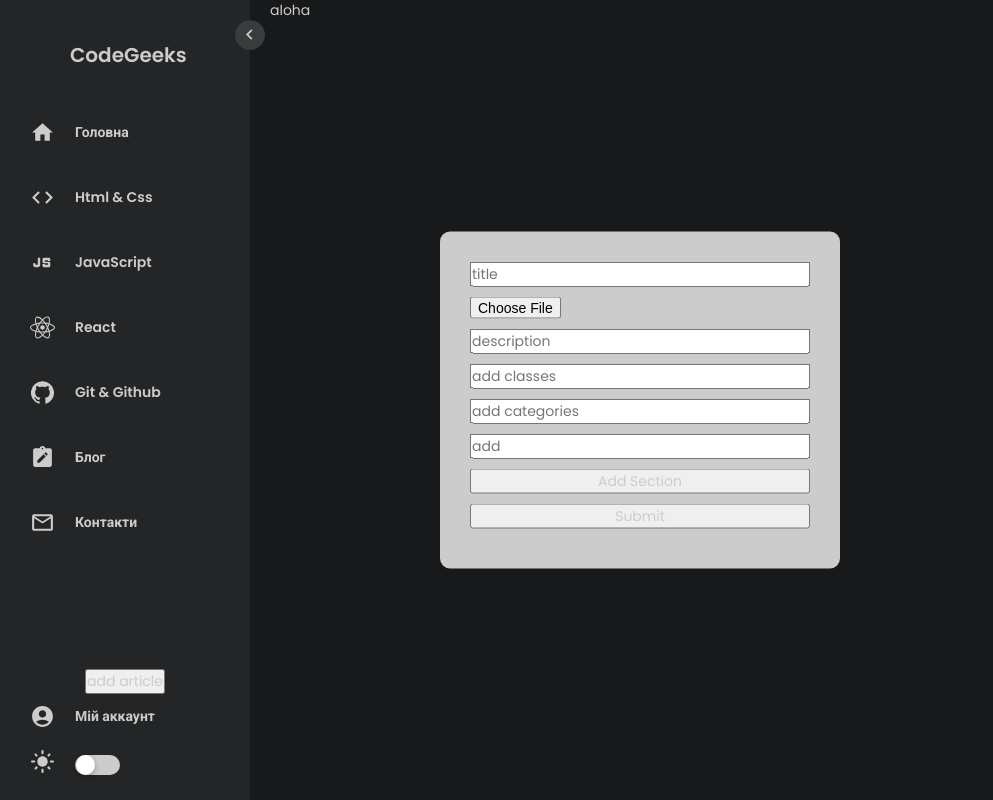
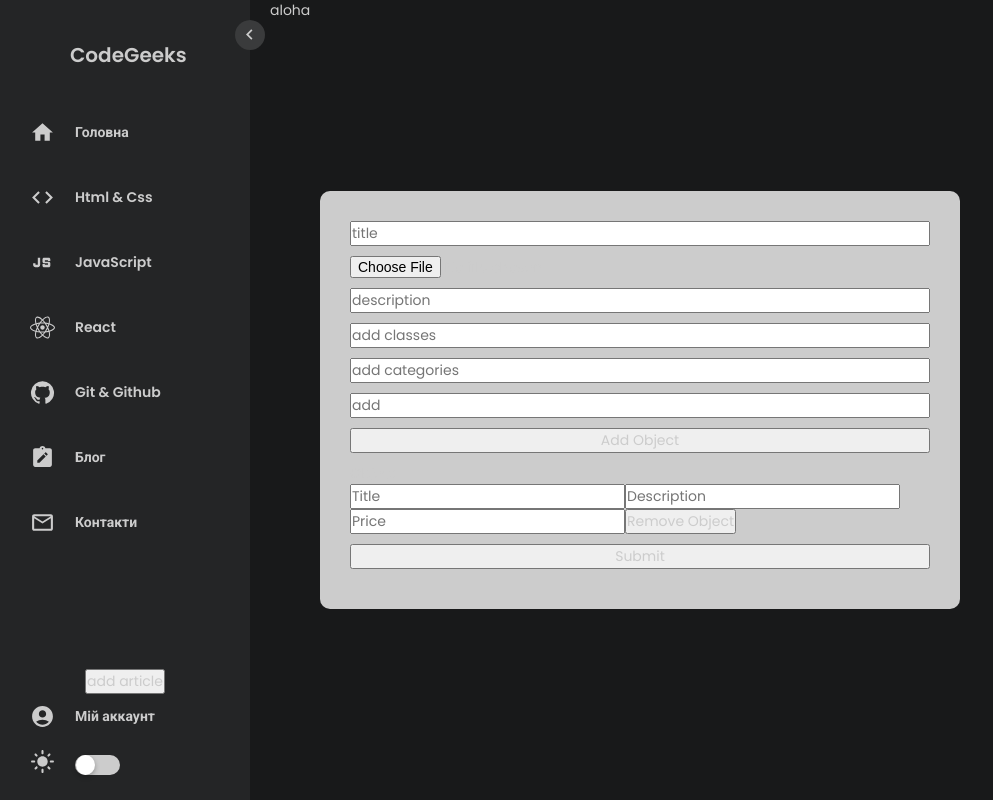
Before and after one commit to Dychkevych90/dev_portal, a React (Create React App) app: page / in a window 1280 px wide. Shown: the whole page, without its empty margins (0-993 px from the left). Built offline with nearby package versions, Linux system fonts and the light colour scheme.

Commit message:
test creator modal second option

```diff
--- a/src/components/modals/articleCreator.js
+++ b/src/components/modals/articleCreator.js
@@ -10,11 +10,11 @@ const AddBlock = () => {
     id: 0,
     title: '',
     description: '',
-    created_date: new Date().toISOString(),
-    content: [
-      { small_title: '' },
-    ],
+    price: 0,
   } );
+  // const [ showInputs, setShowInputs ] = useState( false );
+  const [ inputSets, setInputSets ] = useState( [ {} ] );
+  console.log( 'blockList', blockList );
 
   const changeHandler = ( event ) => {
     setForm( { ...form, [ event.target.name ]: event.target.value } );
@@ -24,54 +24,36 @@ const AddBlock = () => {
     setCategory( e.target.value.split( ',' ) );
   };
 
-  const handleAddSection = () => {
-    setBlockList( ( prevBlockList ) => [ ...prevBlockList, { fields: [] } ] );
+  const handleAddObject = () => {
+    const newObject = { };
+    const selectedFields = inputSets[ inputSets.length - 1 ];
+
+    Object.entries( selectedFields ).forEach( ( [ key, value ] ) => {
+      newObject[ key ] = value;
+    } );
+
+    setBlockList( ( prevDataList ) => [ ...prevDataList, newObject ] );
+    setInputSets( ( prevInputSets ) => [ ...prevInputSets, {} ] );
   };
 
-  const handleAddField = ( blockIndex, fieldType ) => {
-    setBlockList( ( prevBlockList ) => {
-      const updatedBlockList = [ ...prevBlockList ];
-      const block = updatedBlockList[ blockIndex ];
-
-      // const existingField = block.fields.find( ( field ) => field.type === fieldType );
-      //
-      // if ( !existingField ) {
-      //   block.fields.push( { type: fieldType, value: '' } );
-      // }
-
-      block.fields.push( { type: fieldType, value: '', desc: '' } );
-
-      return updatedBlockList;
+  const handleInputChange = ( index, key, value ) => {
+    setInputSets( ( prevInputSets ) => {
+      const updatedInputSets = [ ...prevInputSets ];
+      updatedInputSets[ index ][ key ] = value;
+      return updatedInputSets;
     } );
   };
 
-  const handleFieldChange = ( blockIndex, fieldIndex, event ) => {
-    const { value, description } = event.target;
-    // eslint-disable-next-line prefer-const
-    let sortOrder = 0;
-    sortOrder++;
-    setBlockList( ( prevBlockList ) => {
-      const updatedBlockList = [ ...prevBlockList ];
-      updatedBlockList[ blockIndex ].fields[ fieldIndex ].value = value;
-      updatedBlockList[ blockIndex ].fields[ fieldIndex ].sortOrder = sortOrder + 1;
-      updatedBlockList[ blockIndex ].fields[ fieldIndex ].description = description;
-      return updatedBlockList;
+  const handleRemoveObject = ( index ) => {
+    setBlockList( ( prevDataList ) => {
+      const updatedDataList = [ ...prevDataList ];
+      updatedDataList.splice( index, 1 );
+      return updatedDataList;
     } );
-  };
-
-  const handleRemoveField = ( blockIndex, fieldIndex ) => {
-    setBlockList( ( prevBlockList ) => {
-      const updatedBlockList = [ ...prevBlockList ];
-      updatedBlockList[ blockIndex ].fields.splice( fieldIndex, 1 );
-      return updatedBlockList;
-    } );
-  };
-
-  const handleRemoveSection = ( index ) => {
-    setBlockList( ( prevBlockList ) => {
-      const updatedBlockList = [ ...prevBlockList ];
-      updatedBlockList.splice( index, 1 );
-      return updatedBlockList;
+    setInputSets( ( prevInputSets ) => {
+      const updatedInputSets = [ ...prevInputSets ];
+      updatedInputSets.splice( index, 1 );
+      return updatedInputSets;
     } );
   };
 
@@ -106,6 +88,24 @@ const AddBlock = () => {
     link.click();
   };
 
+  const [ newParamKey, setNewParamKey ] = useState( '' );
+  const [ newParamValue, setNewParamValue ] = useState( '' );
+
+  const handleAddParam = ( objectId ) => {
+    setBlockList( ( prevObjects ) => {
+      const updatedObjects = prevObjects.map( ( object ) => {
+        if ( object.id === objectId ) {
+          const updatedObject = { ...object, [ newParamKey ]: newParamValue };
+          return updatedObject;
+        }
+        return object;
+      } );
+      return updatedObjects;
+    } );
+    setNewParamKey( '' ); // Reset the input field for the key after adding the parameter
+    setNewParamValue( '' ); // Reset the input field for the value after adding the parameter
+  };
+
   return (
     <ArticleWrapper>
       <form>
@@ -116,66 +116,50 @@ const AddBlock = () => {
         <input type="text" name='categories' placeholder='add categories' onChange={ addCategory }/>
         <input type="text" name='small_title' placeholder='add' onChange={ changeHandler }/>
 
-        <button type='button' onClick={ handleAddSection }>Add Section</button>
+        <button type='button' onClick={ handleAddObject }>Add Object</button>
 
-        { blockList.map( ( block, blockIndex ) => (
-          <div key={ blockIndex }>
+        <div>
+          {inputSets.map( ( inputSet, index ) => (
+            <div key={ index }>
               <h3>
-              Section
-              {blockIndex + 1}
+                Object
+                {index + 1}
               </h3>
 
-            {block.fields.map( ( field, fieldIndex ) => (
-              <div key={ fieldIndex }>
-                {field.type === 'text' && (
               <input
                 type="text"
-                    value={ field.value }
-                    onChange={ ( event ) => handleFieldChange( blockIndex, fieldIndex, event ) }
+                value={ inputSet.title || '' }
+                onChange={ ( e ) => handleInputChange( index, 'title', e.target.value ) }
+                placeholder="Title"
               />
-                )}
-                {field.type === 'description' && (
+
               <input
                 type="text"
-                    value={ field.value }
-                    onChange={ ( event ) => handleFieldChange( blockIndex, fieldIndex, event ) }
+                value={ inputSet.description || '' }
+                onChange={ ( e ) => handleInputChange( index, 'description', e.target.value ) }
+                placeholder="Description"
               />
-                )}
-                {field.type === 'image' && (
+
               <input
-                    type="file"
-                    value={ field.value }
-                    onChange={ ( event ) => handleFieldChange( blockIndex, fieldIndex, event ) }
+                type="number"
+                value={ inputSet.price || '' }
+                onChange={ ( e ) => handleInputChange( index, 'price', e.target.value ) }
+                placeholder="Price"
               />
-                )}
-                {field.type === 'video' && (
-                  <input
-                    type="url"
-                    value={ field.value }
-                    onChange={ ( event ) => handleFieldChange( blockIndex, fieldIndex, event ) }
-                  />
-                )}
-                <button
-                  onClick={ () => handleRemoveField( blockIndex, fieldIndex ) }
-                  type='button'
-                >
-                  Remove Field
-                </button>
+
+              {/* eslint-disable-next-line max-len */}
+              <button type='button' onClick={ () => handleRemoveObject( index ) }>Remove Object</button>
             </div>
-            ) ) }
-
-            <div>
-              <select onChange={ ( event ) => handleAddField( blockIndex, event.target.value ) }>
-                <option value="">Select a field type</option>
-                <option value="text">Text Field</option>
-                <option value="description">description Field</option>
-                <option value="image">Image Field</option>
-                <option value="video">Video Field</option>
-              </select>
+          ) )}
         </div>
 
+        {blockList.map( ( block, blockIndex ) => (
+          <div key={ blockIndex }>
             {/* eslint-disable-next-line max-len */}
-            <button type='button' onClick={ () => handleRemoveSection( blockIndex ) }>Remove Section</button>
+            <input type="text" value={ newParamKey } onChange={ ( e ) => setNewParamKey( e.target.value ) } />
+            {/* eslint-disable-next-line max-len */}
+            <input type="text" value={ newParamValue } onChange={ ( e ) => setNewParamValue( e.target.value ) } />
+            <button type='button' onClick={ () => handleAddParam( block.id ) }>Add Param</button>
           </div>
         ) )}
 
```
Lines whose indentation alone changed are shown as unchanged.
